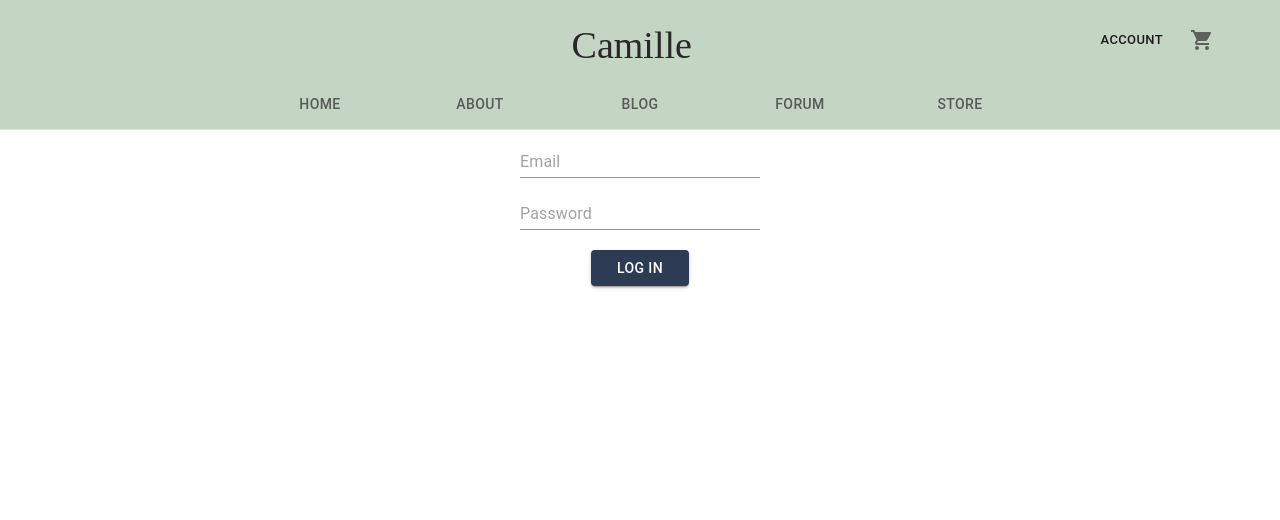
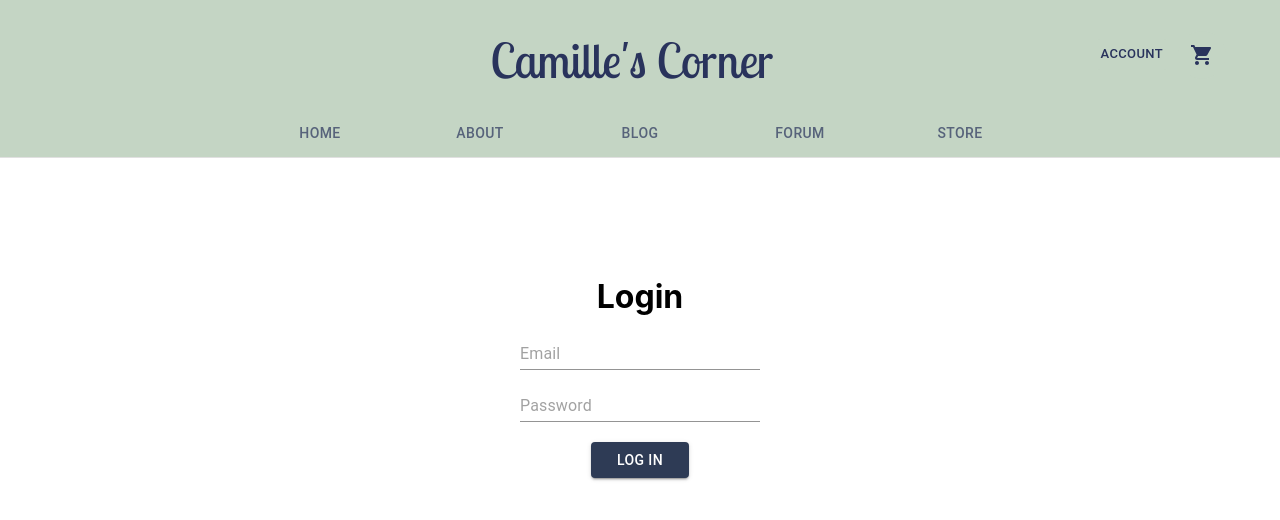
Before and after one commit to smlaming/camille-cooper-blog, a React (Create React App) app: page /login in a window 1280 px wide. Shown: the top 520 px of the page. Built offline with nearby package versions, Linux system fonts and the light colour scheme; no server answers.

Commit message:
fixed padding and changed color/font for header

```diff
--- a/public/index.html
+++ b/public/index.html
@@ -10,6 +10,8 @@
       content="Web site created using create-react-app"
     />
     <link rel="apple-touch-icon" href="%PUBLIC_URL%/logo192.png" />
+    <link rel="preconnect" href="https://fonts.gstatic.com">
+    <link href="https://fonts.googleapis.com/css2?family=Bad+Script&family=Cookie&family=Courgette&family=Dancing+Script&family=Great+Vibes&family=Lobster+Two&family=Parisienne&display=swap" rel="stylesheet">
     <!--
       manifest.json provides metadata used when your web app is installed on a
       user's mobile device or desktop. See https://developers.google.com/web/fundamentals/web-app-manifest/
--- a/src/App.js
+++ b/src/App.js
@@ -3,14 +3,14 @@ import './App.css';
 import LoginPage from './components/LoginPage'
 import { Route, Switch } from "react-router-dom";
 import React, { Fragment } from "react";
-import Header from "./components/Header"
+import Header from "./components/header/Header"
 import SignUpPage from "./components/SignUpPage"
 import Account from "./components/HomePage"
 
 
 function App() {
   return (
-    <div className="App">
+    <div className="App" style={{position:"relative"}}>
       <Header></Header>
       <Switch>
         <Route path="/" component={Home} exact />
--- a/src/components/HomePage.js
+++ b/src/components/HomePage.js
@@ -6,7 +6,8 @@ import { Button } from "@material-ui/core";
 export default function HomePage() {
     const { firstName, isLoggedIn } = useContext(UserContext);
     if (isLoggedIn) {
-        return (<div>
+        return (
+        <div style={{ paddingTop: "22%" }}>
             <br /> Hello <i>{firstName}</i>
             <br /> <br />
             <Button
@@ -24,7 +25,7 @@ export default function HomePage() {
         </div>)
     }
 
-    return (<div> <br />
+    return (<div  style={{ paddingTop: "22%" }}> <br />
         Hello! You are not logged in. <br /> <br />
         <Button variant="contained" color="primary" href="/login">Log In</Button> <br /> <br />
         <Button variant="contained" color="secondary" href="/signup">Sign Up</Button>
--- a/src/components/LoginPage.js
+++ b/src/components/LoginPage.js
@@ -36,7 +36,7 @@ const LoginPage = () => {
     return (
         <div>
 
-            <div style={{ paddingTop: "5%" }}>
+            <div style={{ paddingTop: "20%" }}>
                 <h1>Login</h1>
                 <form
                     style={{
--- a/src/components/SignUpPage.js
+++ b/src/components/SignUpPage.js
@@ -52,7 +52,7 @@ const SignUpPage = () => {
     return (
         <div>
 
-            <div style={{ paddingTop: "5%" }}>
+            <div style={{ paddingTop: "18%" }}>
                 <h1>Sign Up</h1>
                 <form
                     style={{
--- a/src/components/Header.js
+++ b/src/components/header/Header.js
@@ -13,14 +13,15 @@ import ShoppingCartIcon from '@material-ui/icons/ShoppingCart';
 const useStyles = makeStyles((theme) => ({
   toolbar: {
       backgroundColor: "#c4d5c4",
-      color: "#282828"
+      color: "#29335c"
   },
   toolbarTitle: {
     flex: 4,
-    padding: 10,
-    marginTop: 10,
-    fontFamily: "Lobster",
-    fontSize: 38
+    padding: 17,
+    marginTop: 11,
+    fontFamily: 'Lobster Two',
+    fontSize: 48,
+    fontWeight: "medium"
   },
 }));
 
@@ -52,9 +53,10 @@ export default function Header() {
           noWrap
           className={classes.toolbarTitle}
         >
-          Camille
+          Camille's Corner
         </Typography>
         <Button
+            className={classes.toolbar}
             button component={Link}
             to="/Account"
             style={{marginRight:10}}
@@ -62,6 +64,7 @@ export default function Header() {
           Account
         </Button>
         <IconButton
+        className={classes.toolbar}
         button component={Link}
         to="/ShoppingCart"
         style={{marginRight:30}}>
@@ -73,7 +76,7 @@ export default function Header() {
           render={({ location }) => (
             <Fragment>
               <Tabs
-              TabIndicatorProps={{style: {background:'#383838'}}}
+              TabIndicatorProps={{style: {background:'#29335c'}}}
               className={classes.toolbar}
               centered
               value={location.pathname}>
```
